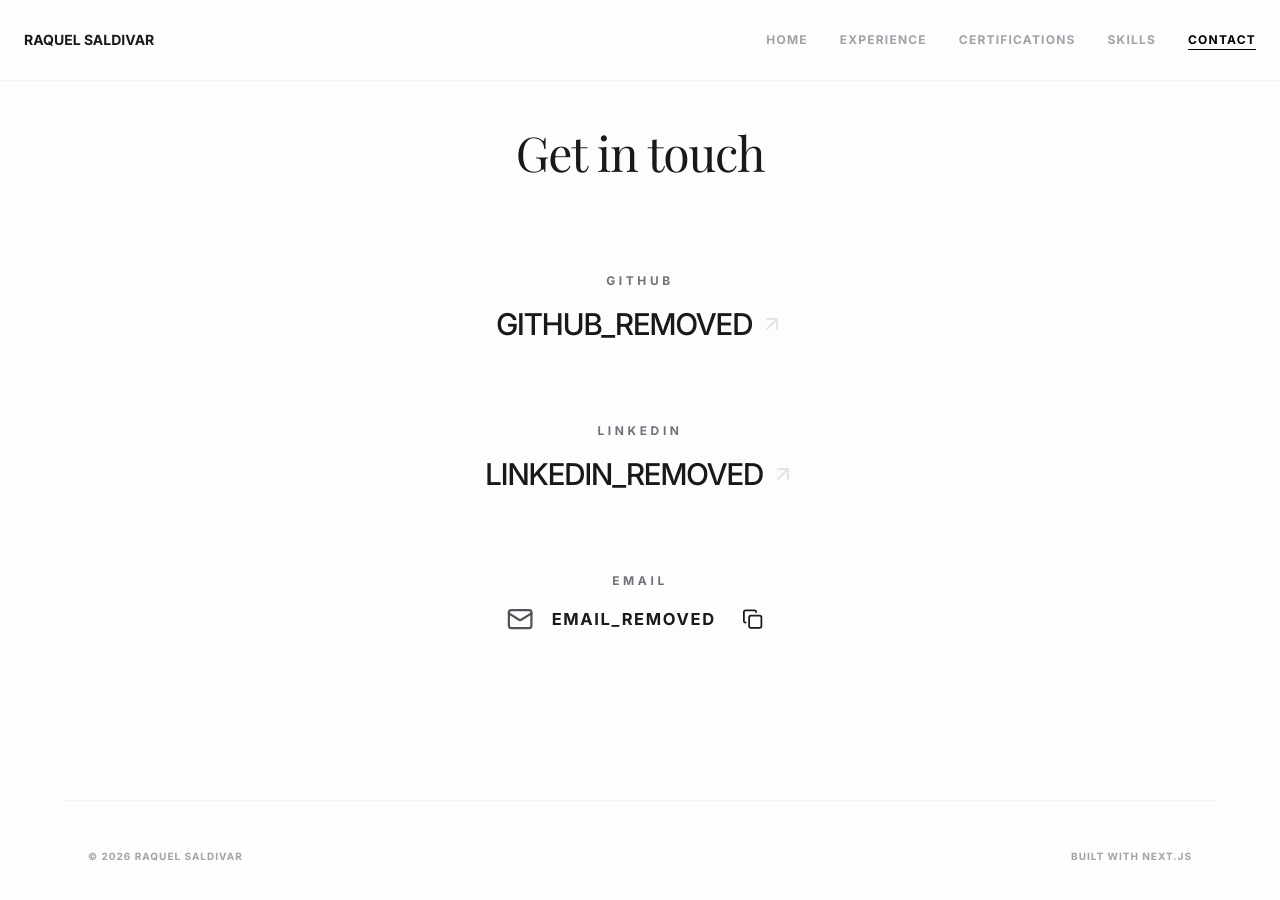
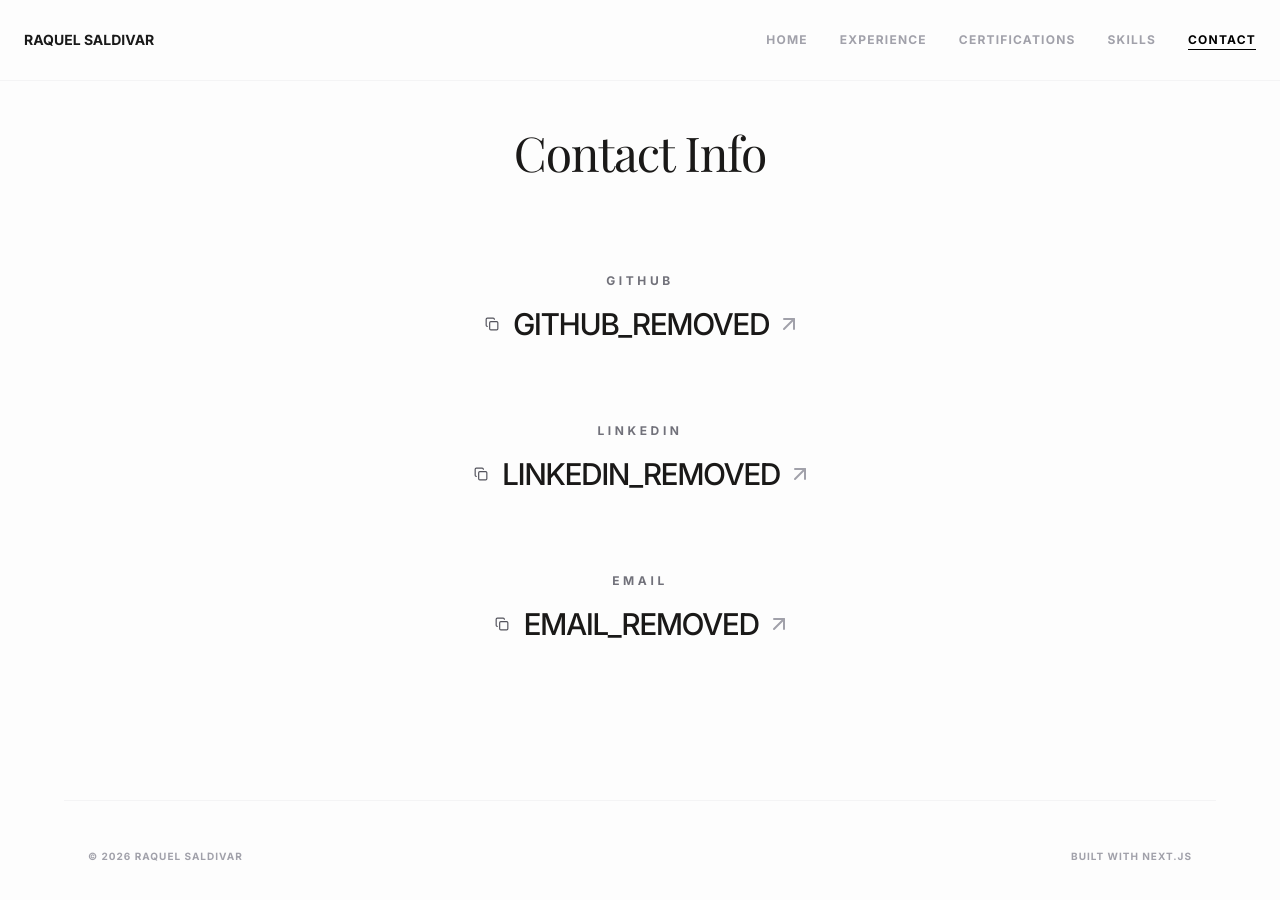
Before and after one commit to raquels27/raquels27-portfolio, a Next.js app: page /contact in a window 1280 px wide. Shown: the top 900 px of the page. Built offline with nearby package versions, Linux system fonts and the light colour scheme; a web font is replaced by a local one.

Commit message:
updating copy button

```diff
--- a/src/app/contact/page.tsx
+++ b/src/app/contact/page.tsx
@@ -1,25 +1,28 @@
-import CopyEmail from "@/components/CopyEmail";
+import CopyText from "@/components/CopyText";
 import { ArrowUpRight } from 'lucide-react';
 
 export default function ContactPage() {
   const contactLinks = [
     { label: "GitHub", value: "GITHUB_REMOVED", href: "https://GITHUB_REMOVED" },
     { label: "LinkedIn", value: "LINKEDIN_REMOVED", href: "https://LINKEDIN_REMOVED" },
+    { label: "Email", value: "EMAIL_REMOVED", href: "mailto:EMAIL_REMOVED" },
   ];
 
   return (
     <main className="pt-32 pb-20 px-6 max-w-4xl mx-auto flex flex-col items-center min-h-screen">
       <h1 className="font-serif text-5xl tracking-tight mb-24 text-center">
-        Get in touch
+        Contact Info
       </h1>
 
       <div className="w-full space-y-20">
-        {/* GitHub & LinkedIn */}
+        {/* Socials */}
         {contactLinks.map((link) => (
           <div key={link.label} className="flex flex-col items-center group">
             <h2 className="text-[12px] font-bold uppercase tracking-[0.3em] text-zinc-500 mb-4">
               {link.label}
             </h2>
+            <div className="flex items-center gap-2 group/email">
+            <CopyText textToCopy={`${link.href}`} />
               <a
                 href={link.href}
                 target="_blank"
@@ -27,20 +30,11 @@ export default function ContactPage() {
                 className="text-xl md:text-3xl font-medium tracking-tighter hover:text-zinc-500 transition-colors flex items-center gap-2"
               >
                 {link.value}
-              <ArrowUpRight size={24} className="text-zinc-200 group-hover:text-black transition-transform group-hover:-translate-y-1 group-hover:translate-x-1" />
+                <ArrowUpRight size={24} className="text-zinc-400 group-hover:text-black transition-transform group-hover:-translate-y-1 group-hover:translate-x-1" />
               </a>
             </div>
+          </div>
         ))}
-
-        {/* Email */}
-        <div className="flex flex-col items-center">
-          <h2 className="text-[12px] font-bold uppercase tracking-[0.3em] text-zinc-500 mb-4">
-            Email
-          </h2>
-          <div className="scale-125 md:scale-150 origin-center">
-             <CopyEmail email="EMAIL_REMOVED" textColor="text-[#1a1a1a]"/>
-          </div>
-        </div>
       </div>
     </main>
   );
--- a/src/app/page.tsx
+++ b/src/app/page.tsx
@@ -1,10 +1,11 @@
 "use client";
 
-import { Github, Linkedin } from 'lucide-react';
-import CopyEmail from "@/components/CopyEmail";
+import { Github, Linkedin, Mail } from 'lucide-react';
+import CopyText from "@/components/CopyText";
 
 
 export default function HomePage() {
+  const email = "EMAIL_REMOVED"
 
   return (
     <div className="min-h-screen bg-[#FDFDFD] text-[#1a1a1a] selection:bg-blue-50">
@@ -53,7 +54,18 @@ export default function HomePage() {
                     </span>
                   </a>
 
-                  <CopyEmail email="EMAIL_REMOVED" />
+                  <div className="flex items-center gap-2 group/email">
+                    <a
+                      href={`mailto:${email}`}
+                      className="flex items-center gap-3 hover:opacity-70 transition-opacity"
+                    >
+                      <Mail size={18} className="text-zinc-600 group-hover:text-black transition-colors" />
+                      <span className={`text-[11px] font-bold uppercase tracking-widest text-zinc-600 group-hover:text-black transition-colors`}>
+                        {email}
+                      </span>
+                    </a>
+                    <CopyText textToCopy={`${email}`} />
+                  </div>
 
                 </div>
               </div>
--- a/src/components/CopyEmail.tsx
+++ b/src/components/CopyText.tsx
@@ -1,22 +1,22 @@
 "use client";
 
 import { useState } from 'react';
-import { Copy, Check, Mail } from 'lucide-react';
+import { Copy, Check } from 'lucide-react';
 
-interface CopyEmailProps {
-  email: string;
+interface CopyTextProps {
+  textToCopy: string;
   textColor?: string; // optional
 }
 
-export default function CopyEmail({
-  email,
+export default function CopyText({
+  textToCopy,
   textColor = "text-zinc-600",
-}: CopyEmailProps) {
+}: CopyTextProps) {
   const [copied, setCopied] = useState(false);
 
   const handleCopy = async () => {
     try {
-      await navigator.clipboard.writeText(email);
+      await navigator.clipboard.writeText(textToCopy);
       setCopied(true);
       // Resets the "Check" icon back to "Copy" after 2 seconds
       setTimeout(() => setCopied(false), 2000);
@@ -27,17 +27,6 @@ export default function CopyEmail({
 
   return (
     <div className="flex items-center gap-3 group">
-      {/* The Actual Mailto Link */}
-      <a
-        href={`mailto:${email}`}
-        className="flex items-center gap-3 hover:opacity-70 transition-opacity"
-      >
-        <Mail size={18} className="text-zinc-600 group-hover:text-black transition-colors" />
-        <span className={`text-[11px] font-bold uppercase tracking-widest ${textColor} group-hover:text-black transition-colors`}>
-          {email}
-        </span>
-      </a>
-
       {/* The Copy Button */}
       <button
         onClick={handleCopy}
```
Lines whose indentation alone changed are shown as unchanged.
